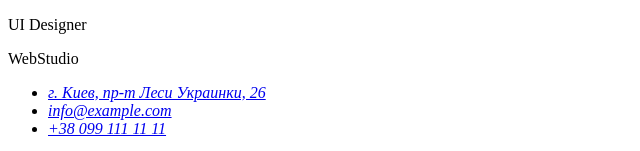
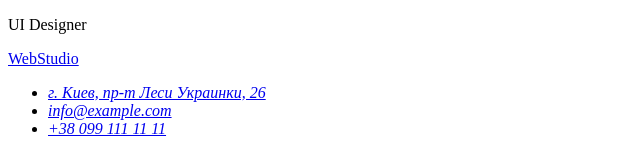
Before and after one commit to Nesterenko-Artem/Nesterenko-Artem, a plain HTML site: page index.html in a window 1280 px wide. Shown: the part 3028-3179 px from the top of the page, 0-640 px from the left. Drawn offline with Linux system fonts and the light colour scheme.

Commit message:
fixed footer

```diff
--- a/index.html
+++ b/index.html
@@ -91,7 +91,7 @@
       </section>
    </main>
    <footer>
-      <p><span>Web</span>Studio</p>
+      <a href="#"><span>Web</span>Studio</a>
       <address>
          <ul>
             <li><a href="https://bit.ly/3pXMvUd" target="_blank" rel="noopener noreferrer">г. Киев, пр-т
```
